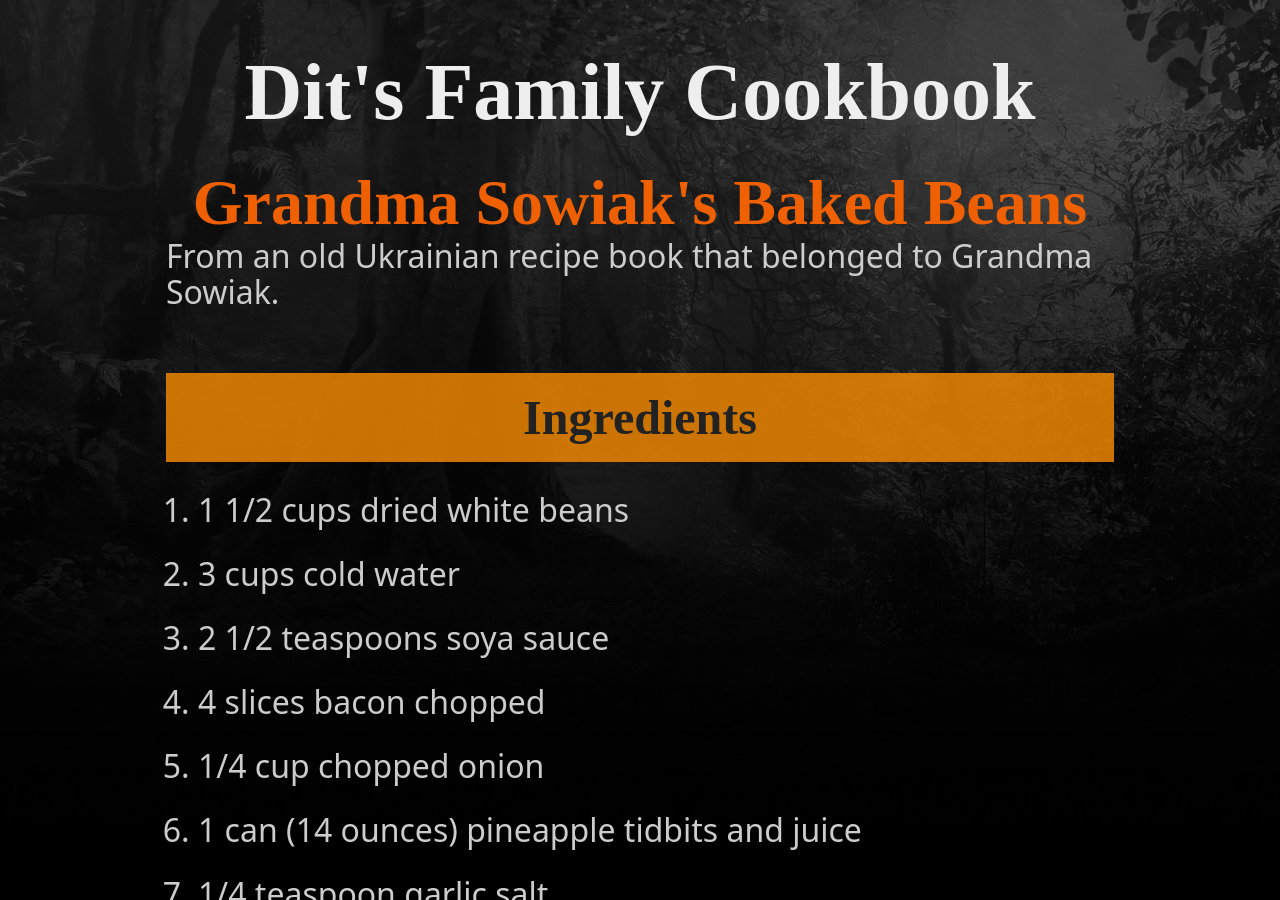
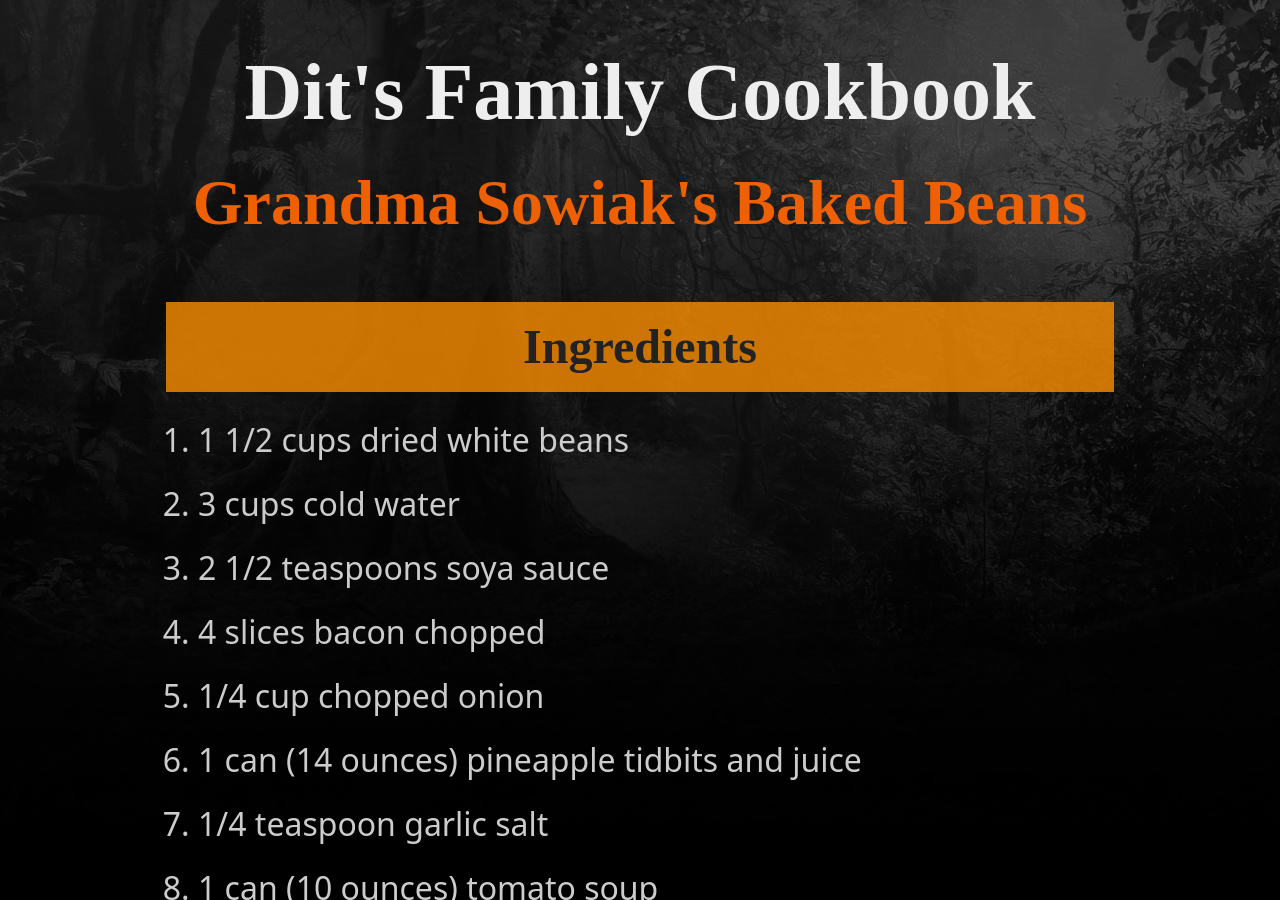
Before and after one commit to dits-family-cookbook/dits-family-cookbook.github.io, a Jekyll site: the page built from recipes/main-dishes/grandma-sowiaks-baked-beans.md, in a window 1280 px wide and 900 px high. Built offline with Jekyll 4.4.1, drawn with Linux system fonts in a browser that asks for light colours.

Commit message:
baked beans

```diff
--- a/recipes/main-dishes/grandma-sowiaks-baked-beans.md
+++ b/recipes/main-dishes/grandma-sowiaks-baked-beans.md
@@ -3,7 +3,6 @@ title: Grandma Sowiak's Baked Beans
 layout: page
 ---
 
-From an old Ukrainian recipe book that belonged to Grandma Sowiak.
 
 # Ingredients
 
```
